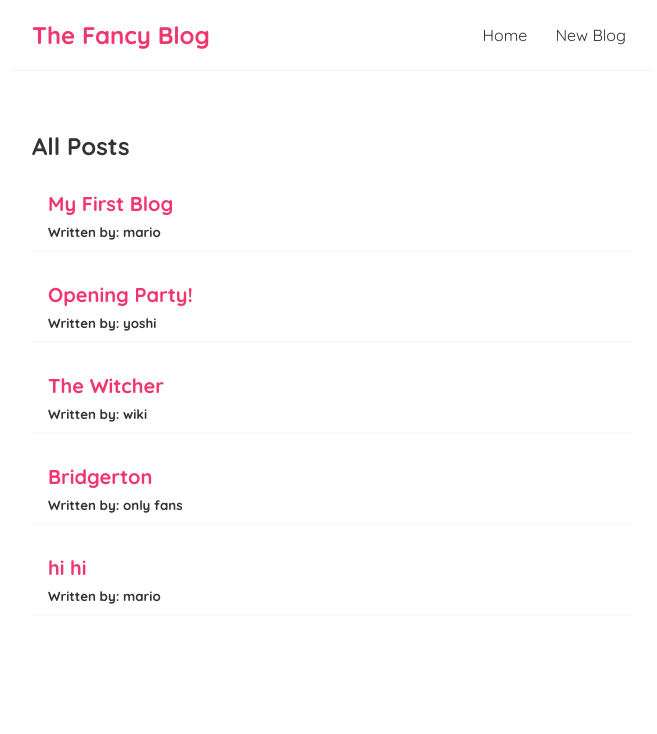
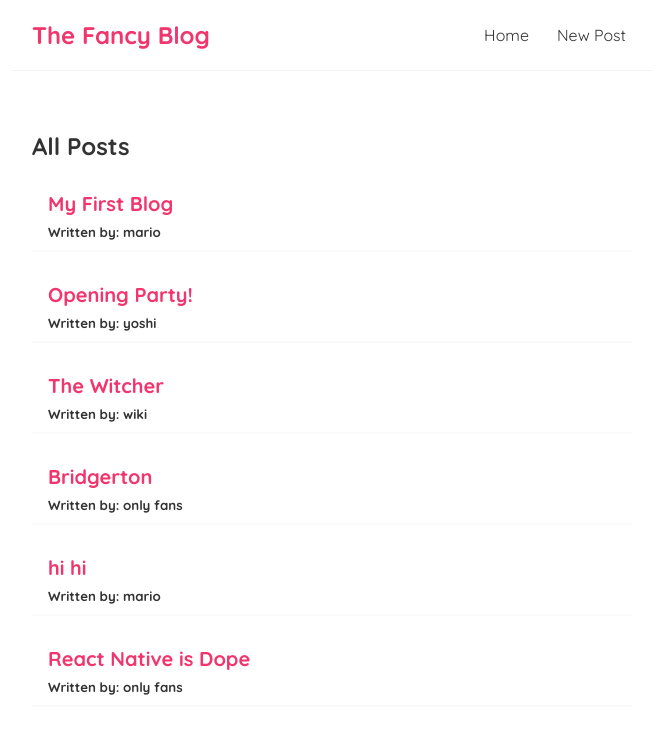
Before and after one commit to ucwealth/React-Apps, a React (Create React App) app in the folder fancy-blog/: page / in a window 1280 px wide. Shown: the top 734 px of the page, without its empty margins (308-965 px from the left). Built offline with nearby package versions, Linux system fonts and the light colour scheme; data requests are answered from the project's data file; the HTML template or start-up script is replaced by a standard one.

Commit message:
send post to json server

```diff
--- a/fancy-blog/src/components/CreatePost.js
+++ b/fancy-blog/src/components/CreatePost.js
@@ -4,17 +4,22 @@ import { useState } from "react";
      const [title, setTitle] = useState('')
      const [body, setBody] = useState('')
      const [author, setAuthor] = useState('mario')
+     const [isPending, setIsPending] = useState(false)
 
      const handleSubmit = (e) => {
          e.preventDefault()
          const post = {title, body, author}
+
+         setIsPending(true)
+
          fetch('http://localhost:8000/posts', {
              method: 'POST',
              headers: { "Content-Type": "application/json" },
              body: JSON.stringify(post)
-         }).then(
+         }).then(() => {
              console.log('new post added')
-         )
+             setIsPending(false)
+         })
      }
 
     return (
@@ -42,7 +47,8 @@ import { useState } from "react";
                     <option value="wiki">wiki</option>
                     <option value="only fans">only fans</option>
                 </select>
-                <button type="submit">Add Post</button>
+                { !isPending && <button type="submit">Add Post</button> }
+                { isPending && <button disabled type="submit">Adding Post...</button> }
             </form>
         </div>
      );
--- a/fancy-blog/src/components/Navbar.js
+++ b/fancy-blog/src/components/Navbar.js
@@ -6,7 +6,7 @@ const Navbar = () => {
         <h1>The Fancy Blog</h1>
         <div className="links">
             <Link to='/'>Home</Link>
-            <Link to='/create'>New Blog</Link>
+            <Link to='/create'>New Post</Link>
         </div>
     </nav>
     )
--- a/fancy-blog/src/data/db.json
+++ b/fancy-blog/src/data/db.json
@@ -29,6 +29,12 @@
       "body": "body kole werk ",
       "author": "mario",
       "id": 5
+    },
+    {
+      "title": "React Native is Dope",
+      "body": "I swear to God, uikit is beter, but i need a job asap, so rn it is!",
+      "author": "only fans",
+      "id": 6
     }
   ]
 }
```
